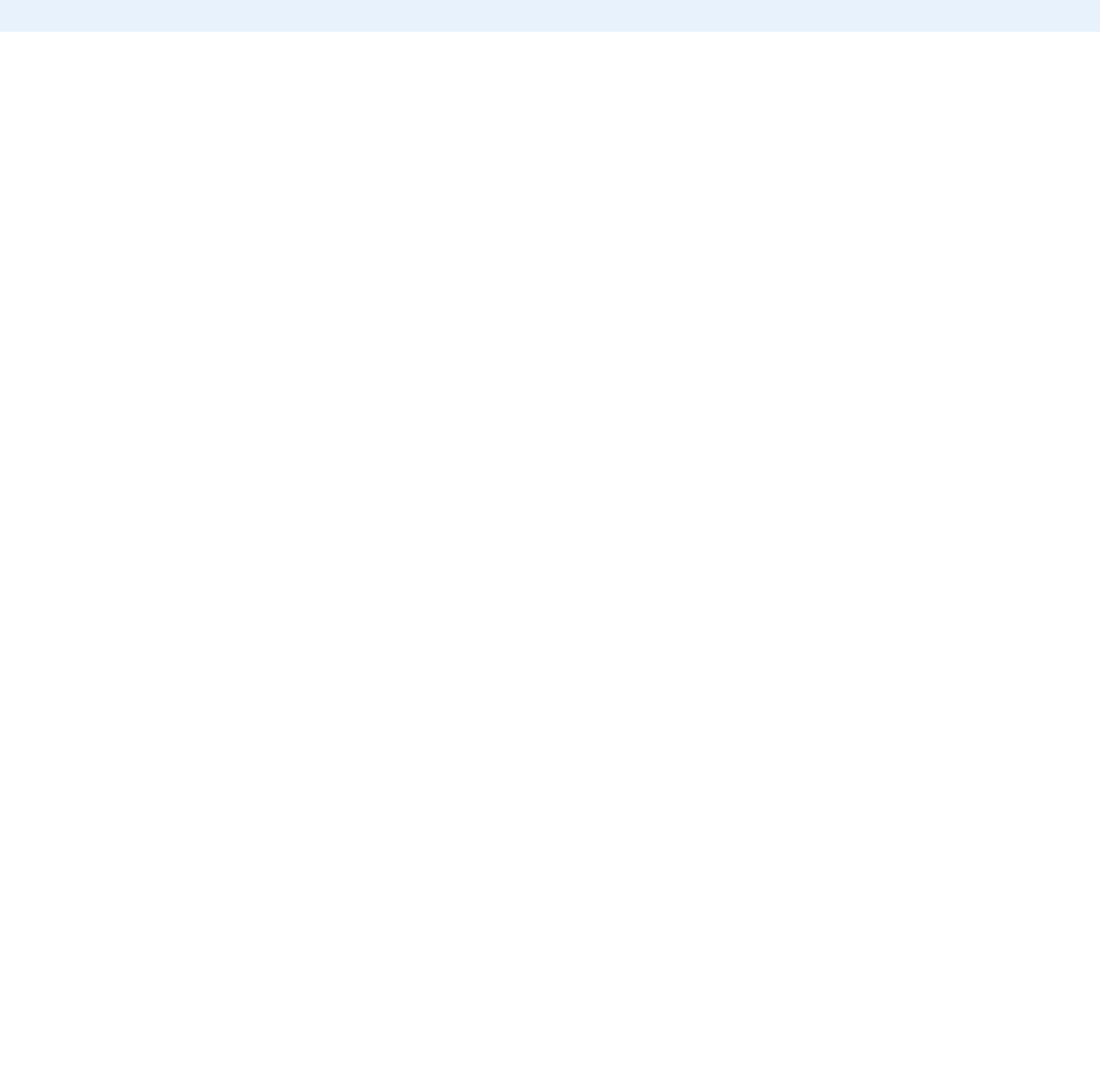
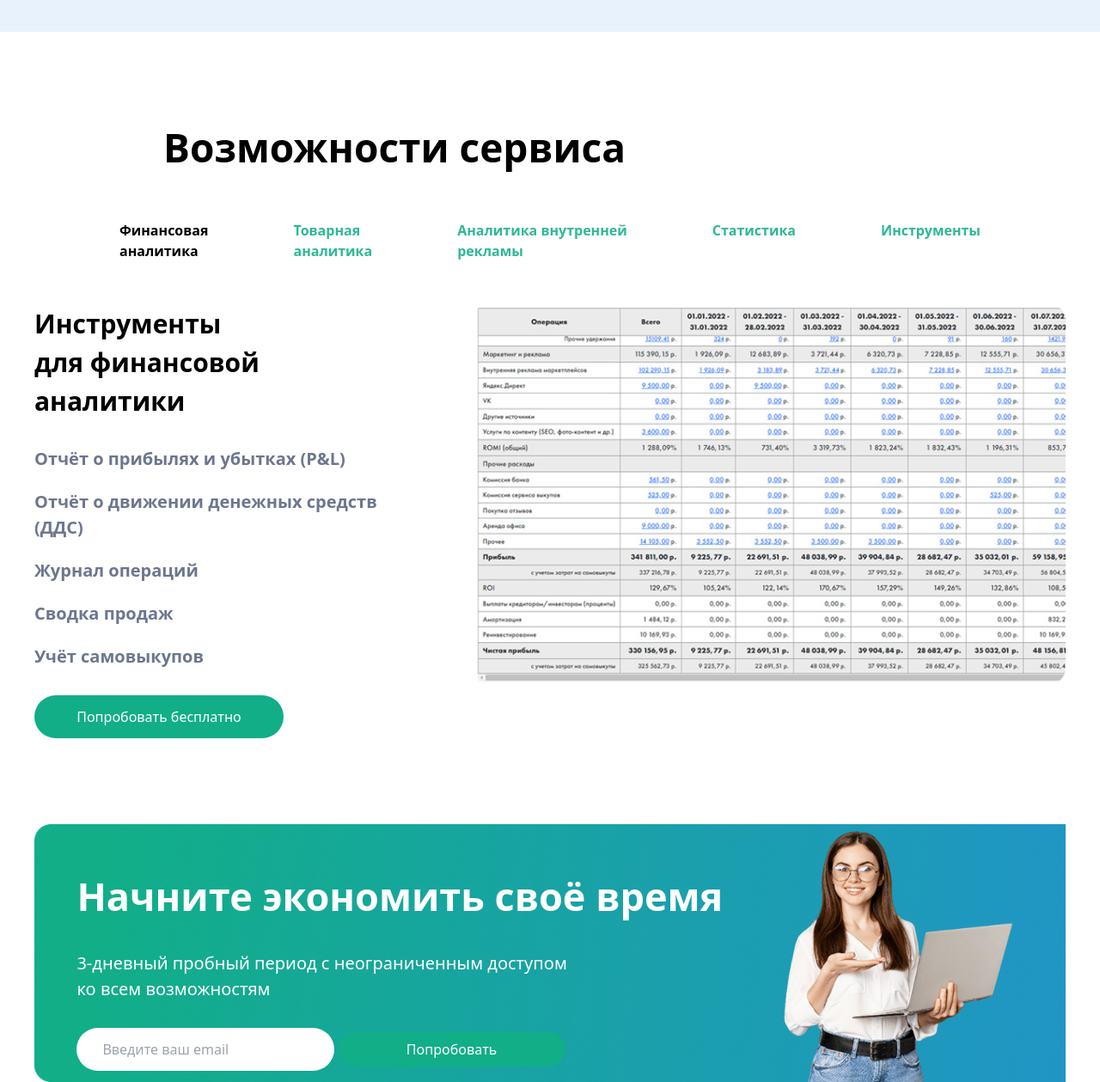
Before and after one commit to Firdavszoda/Hometaskbranch, a website: page src/index.html in a window 1280 px wide. Shown: the part 1260-2519 px from the top of the page at 86% size. Before the commit the page ends 1297 px from the top, so only its background shows below. Drawn offline with nearby package versions, Linux system fonts and the light colour scheme; files that its build step writes are made by us from their sources.

Commit message:
section2

```diff
--- a/src/index.html
+++ b/src/index.html
@@ -45,8 +45,8 @@
             </section>
         </header>
 
-        <header>
-            <section class="lg:flex justify-evenly w-[100%] lg:h-[256px] h-[600px]  lg:pl-[0px] bg-[#E8F2FC] items-center pl-[50px] mt-[100px]">
+        <header class="w-[100%] bg-[#E8F2FC]">
+            <section class="lg:flex justify-evenly max-w-[1200px] m-auto lg:h-[256px] h-[600px]  lg:pl-[0px] items-center pl-[50px] mt-[100px]">
                 <div>
                     <h1 class="text-[#2A84EE] text-[70px] font-[700]">777</h1>
                     <p class="text-[#6C778E]">Увеличивай прибыль, автоматизируй <br>рутину и экономь время на сборе <br>и анализе отчётов</p>
@@ -63,5 +63,45 @@
                     </div>
             </section>
         </header>
+
+            <header class="max-w-[1200px] m-auto">
+                <h1 class="text-[46px] font-[700] mt-[100px] pl-[10px] lg:pl-[150px]">Возможности сервиса</h1>
+                <div class="lg:flex justify-evenly mt-[50px] pl-[100px] lg:pl-[0px]">
+                    <h1 class="font-[700] mt-[30px] lg:mt-[0px]" >Финансовая <br>аналитика</h1>
+                    <h1 class="text-[#2EB897] font-[700] mt-[30px] lg:mt-[0px]">Товарная <br>аналитика</h1>
+                    <h1 class="text-[#2EB897] font-[700] mt-[30px] lg:mt-[0px]">Аналитика внутренней <br>рекламы</h1>
+                    <h1 class="text-[#2EB897] font-[700] mt-[30px] lg:mt-[0px]">Статистика</h1>
+                    <h1 class="text-[#2EB897] font-[700] mt-[30px] lg:mt-[0px]">Инструменты</h1>
+                </div>
+                <section class="lg:flex justify-evenly mt-[50px] gap-[50px] pl-[30px] lg:pl-[0px]">
+                    <div>
+                        <h1 class="text-[30px] font-[700]">Инструменты для финансовой <br>аналитики</h1>
+                        <p class="text-[20px] text-[#6C778E] mt-[30px] font-[600]">Отчёт о прибылях и убытках (P&L)</p>
+                        <p class="text-[20px] text-[#6C778E] mt-[20px] font-[600]">Отчёт о движении денежных средств (ДДС)</p>
+                        <p class="text-[20px] text-[#6C778E] mt-[20px] font-[600]">Журнал операций</p>
+                        <p class="text-[20px] text-[#6C778E] mt-[20px] font-[600]">Сводка продаж</p>
+                        <p class="text-[20px] text-[#6C778E] mt-[20px] font-[600]">Учёт самовыкупов</p>
+                        <button class="w-[290px] h-[50px] bg-[#11AE88] rounded-[30px] text-[white] mt-[30px]">Попробовать бесплатно</button>
+                    </div>
+
+                    <div>
+                        <img class="mt-[50px] lg:mt-[0px]" src="./capabilities-1 1.png" alt="">
+                    </div>
+                </section>
+            </header>
+
+            <header class="max-w-[1200px] m-auto">
+                <section class="lg:flex justify-evenly w-[100%] lg:h-[300px] h-[800px] mt-[100px] pl-[50px] lg:pl-[0px]" style="background-image: url(./Rectangle\ 4.png); background-size: cover; background-repeat: no-repeat;">
+                    <div class="pt-[50px]">
+                        <h1 class="text-[white] text-[45px] font-[600]">Начните экономить своё время</h1>
+                        <p class="text-[white] text-[20px] mt-[30px]">3-дневный пробный период с неограниченным доступом <br>ко всем возможностям</p>
+                        <input class="w-[300px] h-[50px] rounded-[30px] pl-[30px] text-[black] mt-[30px]" type="text " placeholder="Введите ваш email">
+                        <button class="w-[264px] h-[40px] bg-[#11AE88] mt-[30px] lg:mt-[0px] text-center text-white rounded-[30px]">Попробовать</button>
+                    </div>
+                    <div>
+                        <img class="w-[300px] h-[300px]" src="./[removal 1.png" alt="">
+                    </div>
+                </section>
+            </header>
 </body>
 </html>
```
Also changed, not shown: src/Rectangle 4.png (added), src/[removal 1.png (added), src/capabilities-1 1.png (added).
